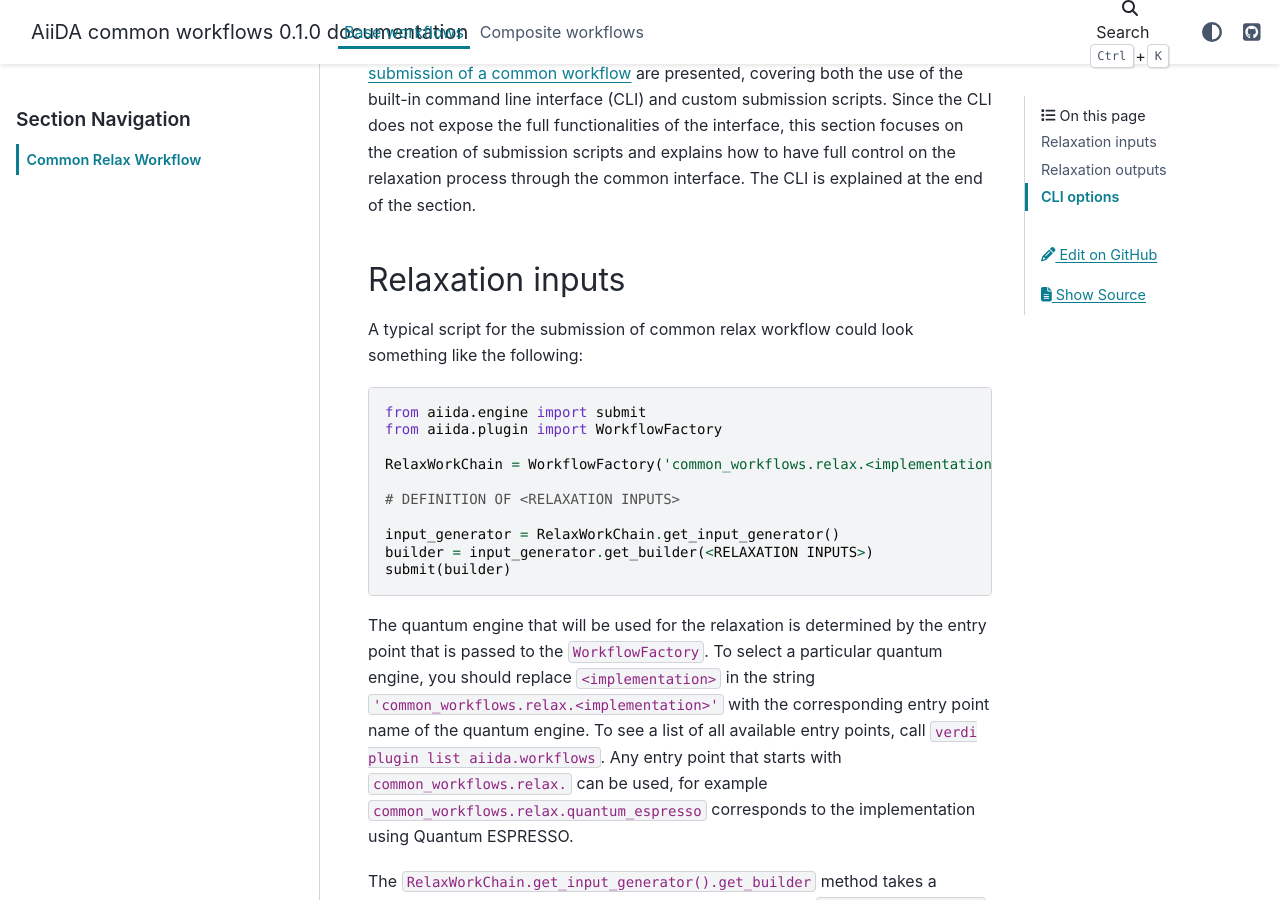
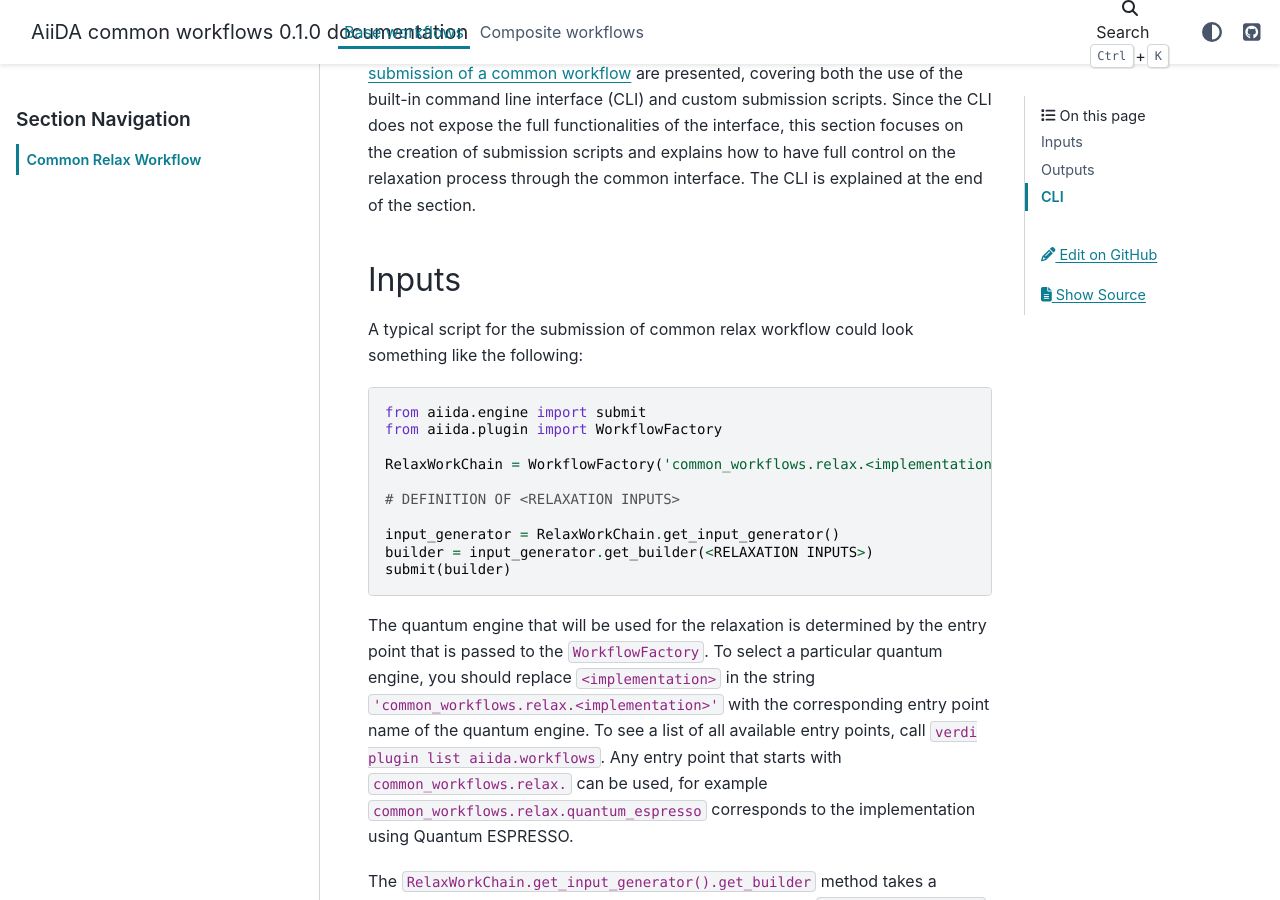
Before and after one commit to aiidateam/aiida-common-workflows, a Sphinx documentation site: the page built from docs/source/workflows/base/relax.rst, in a window 1280 px wide and 900 px high, scrolled down 353 px. Built offline with Sphinx 7.4.7 and the PyData theme 0.15.4, drawn with Linux system fonts in a browser that asks for light colours; some of the changed text lies outside the part shown.

Commit message:
For consistency, change titles to the common relax docs

```diff
--- a/docs/source/workflows/base/relax.rst
+++ b/docs/source/workflows/base/relax.rst
@@ -11,8 +11,8 @@ The CLI is explained at the end of the section.
 
 .. _relax-inputs:
 
-Relaxation inputs
-.................
+Inputs
+...........
 
 A typical script for the submission of common relax workflow could look something like the following:
 
@@ -158,8 +158,8 @@ Only ``structure`` and ``engines`` can be specified as a positional argument, al
 
 
 
-Relaxation outputs
-..................
+Outputs
+...........
 
 To allow direct comparison and cross-verification of the results, the outputs of ``RelaxWorkChain`` are standardized for all implementations and are defined as follows:
 
@@ -190,8 +190,8 @@ To allow direct comparison and cross-verification of the results, the outputs of
 
 .. _relax-cli:
 
-CLI options
-...........
+CLI
+...
 
 The use of the CLI for the submission of a common workflow is reported in the :ref:`main page <how-to-submit>` of this documentation.
 For the relaxation workflow:
```
